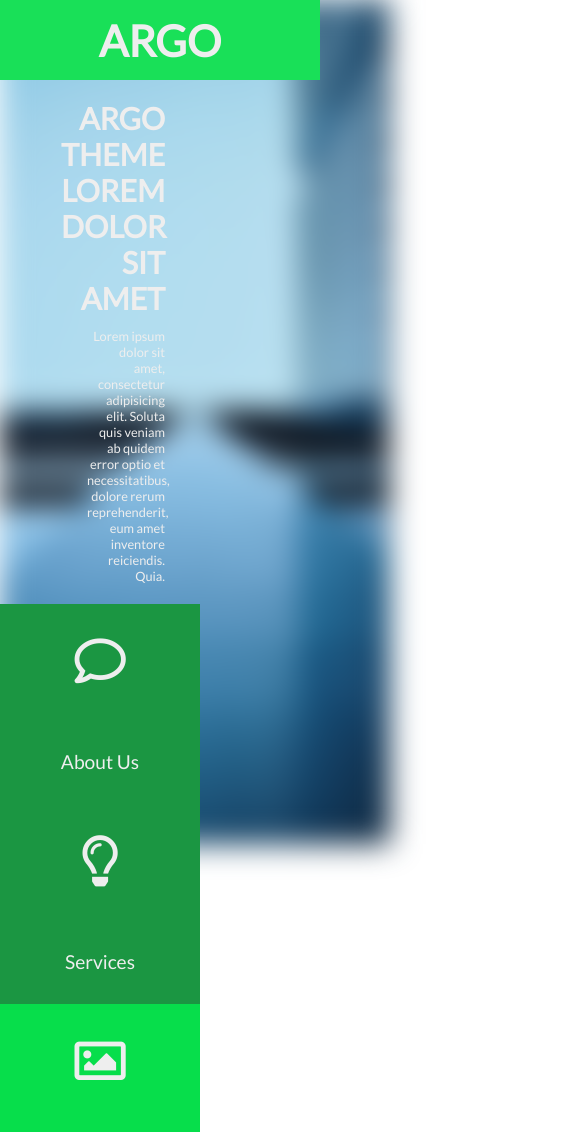
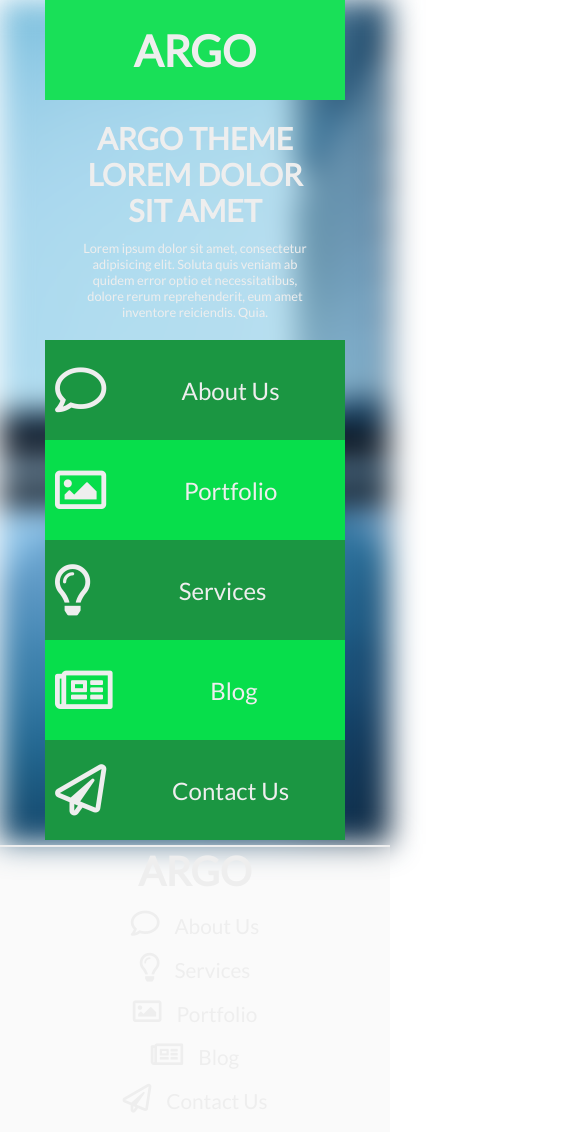
Before and after one commit to everlasting-neverness/layout-argo, a plain HTML site: page index.html in a window 390 px wide. Shown: the top 1132 px of the page, 585 px wide, since content can reach past the window. Drawn offline with Linux system fonts and the light colour scheme.

Commit message:
continue

```diff
--- a/index.html
+++ b/index.html
@@ -9,13 +9,12 @@
   <title>ARGO</title>
 </head>
 <body>
-  <div id="root">
+  <div class="root">
   <section class="content">
     <div class="container">
       <div class="logo">
         <h1>ARGO</h1>
       </div>
-      <div class="placeholder long-placeholder"></div>
       <div class="commercial">
         <h2>ARGO THEME Lorem dolor sit amet</h2>
         <p>Lorem ipsum dolor sit amet, consectetur adipisicing elit. Soluta quis veniam ab quidem error optio et necessitatibus, dolore rerum reprehenderit, eum amet inventore reiciendis. Quia.</p>
@@ -48,7 +47,6 @@
           <div class="label">Blog</div>
         </a>
       </div>
-      <div class="placeholder middle-placeholder"></div>
       <div class="imageholder imageholder5"></div>
       <div class="imageholder imageholder6"></div>
       <div class="contacts">
@@ -57,7 +55,6 @@
           <div class="label">Contact Us</div>
         </a>
       </div>
-      <div class="placeholder short-placeholder"></div>
     </div>
   </section>
 
--- a/style.css
+++ b/style.css
@@ -16,7 +16,7 @@ body {
   color: #eee;
 }
 
-#root:before {
+.root:before {
   content: "";
   position: fixed;
   left: 0;
@@ -42,12 +42,12 @@ body {
   margin: auto;
   max-width: 1200px;
   display: grid;
+  grid-template-columns: repeat(6, 1fr);
   grid-template-areas:
-    "logo long-placeholder long-placeholder long-placeholder long-placeholder long-placeholder"
+    "logo . . . . ."
     "commercial commercial commercial commercial about imageholder1"
     "imageholder2 services portfolio imageholder3 imageholder4 blog"
-    "middle-placeholder middle-placeholder imageholder5 imageholder6 contacts short-placeholder";
-  grid-template-columns: 200px 200px 200px 200px 200px 200px;
+    ". . imageholder5 imageholder6 contacts .";
   text-align: center;
   grid-gap: 0;
 }
@@ -93,10 +93,6 @@ body {
 
 .logo h1 {
   font-size: 2.7rem;
-}
-
-.long-placeholder {
-  grid-area: long-placeholder;
 }
 
 .commercial {
@@ -176,10 +172,6 @@ body {
   background: var(--light);
 }
 
-.middle-placeholder {
-  grid-area: middle-placeholder;
-}
-
 .imageholder5 {
   grid-area: imageholder5;
   background: url("https://source.unsplash.com/200x200/?interier,livingroom");
@@ -193,10 +185,6 @@ body {
 .contacts {
   grid-area: contacts;
   background: var(--dark);
-}
-
-.short-placeholder {
-  grid-area: short-placeholder;
 }
 
 footer:before {
@@ -231,15 +219,17 @@ footer {
 .brand {
   font-size: 2.5rem;
   font-weight: bold;
+  text-align: center;
 }
 
 .footer-menu-items {
   font-size: 1.2rem;
+  text-align: center;
   transition: 0.4s;
+  padding: 0 10px;
 }
 
 .footer-menu-items:hover {
-  padding: 0 10px;
   cursor: pointer;
   border-left: 2px solid #eee;
   border-right: 2px solid #eee;
@@ -259,6 +249,7 @@ footer {
 @media (max-width: 1200px) {
   .container {
     max-width: 600px;
+    grid-template-columns: repeat(3, 1fr);
     grid-template-areas:
       "logo logo logo"
       "commercial commercial commercial"
@@ -267,9 +258,30 @@ footer {
       "blog imageholder4 contacts";
   }
 
+  .imageholder5,
+  .imageholder6 {
+    display: none;
+  }
+
   .logo {
     width: 600px;
     height: 100px;
+  }
+
+  .commercial {
+    text-align: center;
+  }
+
+  .commercial h2 {
+    width: 100%;
+  }
+
+  .commercial p {
+    width: 100%;
+  }
+
+  footer {
+    margin-top: 15px;
   }
 
   .footer-block {
@@ -283,41 +295,99 @@ footer {
     min-width: 200px;
     margin: 0 auto;
   }
+
+  .footer-menu-items:hover {
+    padding: 5px 0;
+    margin-top: -15px;
+  }
 }
 
 @media (max-width: 630px) {
   .container {
     max-width: 400px;
+    grid-template-columns: repeat(2, 1fr);
+    grid-template-areas:
+      "logo logo"
+      "commercial commercial"
+      "about portfolio"
+      "imageholder3 services"
+      "contacts blog";
+  }
 
-    grid-template-areas:
-      "logo"
-      "commercial"
-      "about services"
-      "portfolio imageholder3"
-      "blog imageholder4 contacts";
+  .imageholder1,
+  .imageholder2,
+  .imageholder4 {
+    display: none;
   }
 
   .logo {
     width: 400px;
     height: 100px;
   }
+
+  footer {
+    margin-top: 5px;
+  }
+
+  .footer-block {
+    margin-top: 0;
+  }
+
+  .footer-menu-items:hover {
+    padding: 15px 0;
+    border-left: 1px solid #eee;
+    border-right: 1px solid #eee;
+  }
 }
 
-@media (max-width: 400px) {
+@media (max-width: 420px) {
   .container {
-    max-width: 500px;
+    max-width: 300px;
     grid-template-areas:
       "logo"
       "commercial"
       "about"
+      "portfolio"
       "services"
-      "portfolio"
       "blog"
       "contacts";
   }
 
+  .imageholder3 {
+    display: none;
+  }
+
   .logo {
-    width: 320px;
-    height: 80px;
+    width: 300px;
+    height: 100px;
+  }
+
+  .block-links {
+    flex-wrap: nowrap;
+  }
+
+  .label {
+    font-size: 1.5rem;
+  }
+
+  .about,
+  .services,
+  .portfolio,
+  .blog,
+  .contacts {
+    width: 100%;
+    height: 100px;
+  }
+
+  footer {
+    margin-top: 5px;
+  }
+
+  .footer-menu-items {
+    width: 100%;
+  }
+
+  .footer-menu-items a {
+    font-size: 1.3rem;
   }
 }
```
